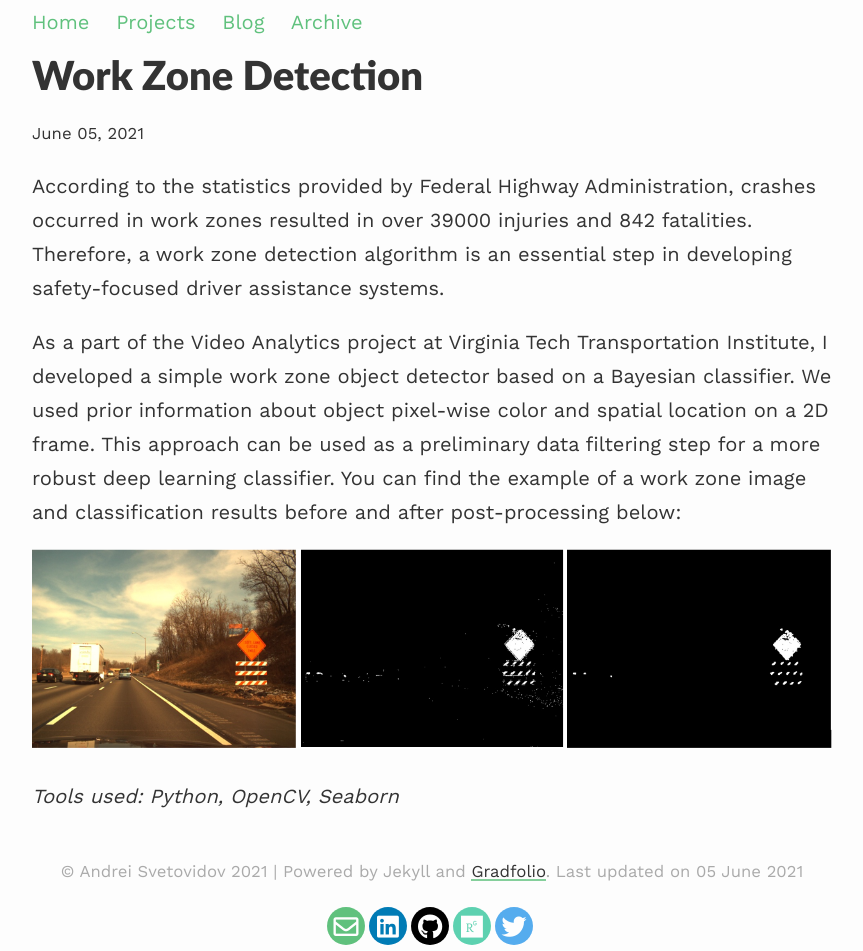
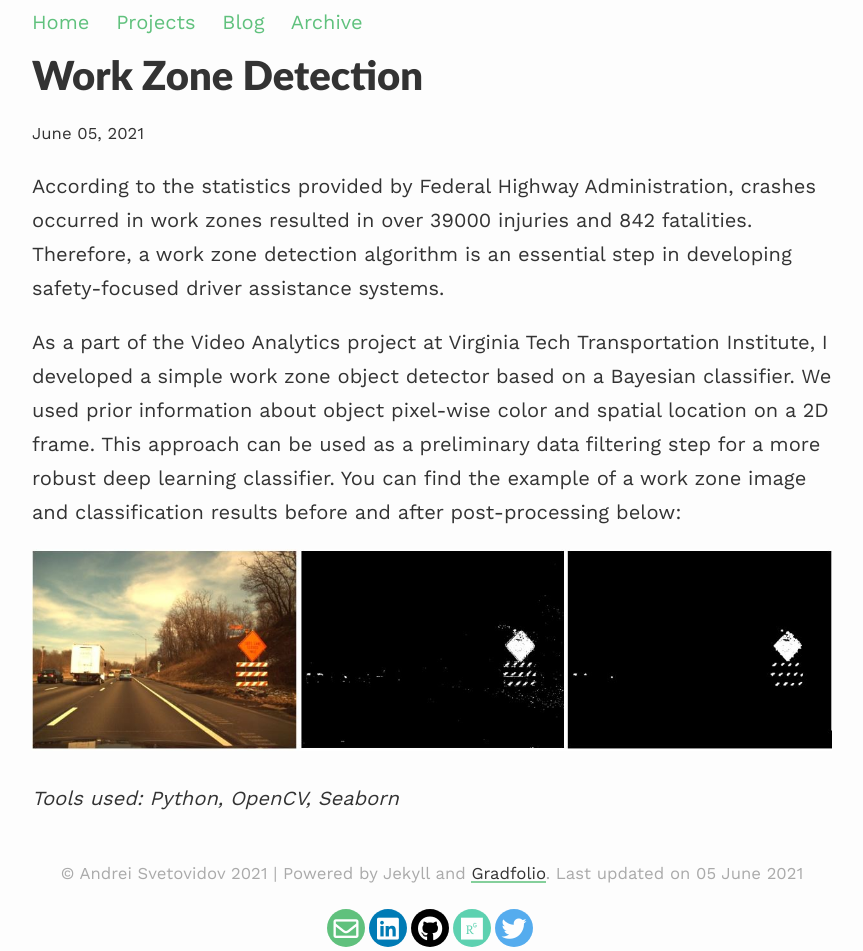
Before and after one commit to svetovidov/gradfolio, a Jekyll site: the page built from _projects/3_project.md, in a window 1280 px wide. Shown: the part 133-1084 px from the top of the page, without its empty margins (208-1071 px from the left). Built offline with Jekyll 4.4.1, drawn with Linux system fonts in a browser that asks for light colours; nearby versions of some CDN libraries.

Commit message:
Updated 3_project.md

```diff
--- a/_projects/3_project.md
+++ b/_projects/3_project.md
@@ -8,6 +8,6 @@ According to the statistics provided by Federal Highway Administration, crashes
 
 As a part of the Video Analytics project at Virginia Tech Transportation Institute, I developed a simple work zone object detector based on a Bayesian classifier. We used prior information about object pixel-wise color and spatial location on a 2D frame. This approach can be used as a preliminary data filtering step for a more robust deep learning classifier. You can find the example of a work zone image and classification results before and after post-processing below:
 
-![results](/gradfolio/assets/images/workzone.png)
+![results](/gradfolio/assets/images/workzone.jpg)
 
 *Tools used: Python, OpenCV, Seaborn*
```
Also changed, not shown: assets/images/workzone.JPG (added), assets/images/workzone.PNG (deleted).
